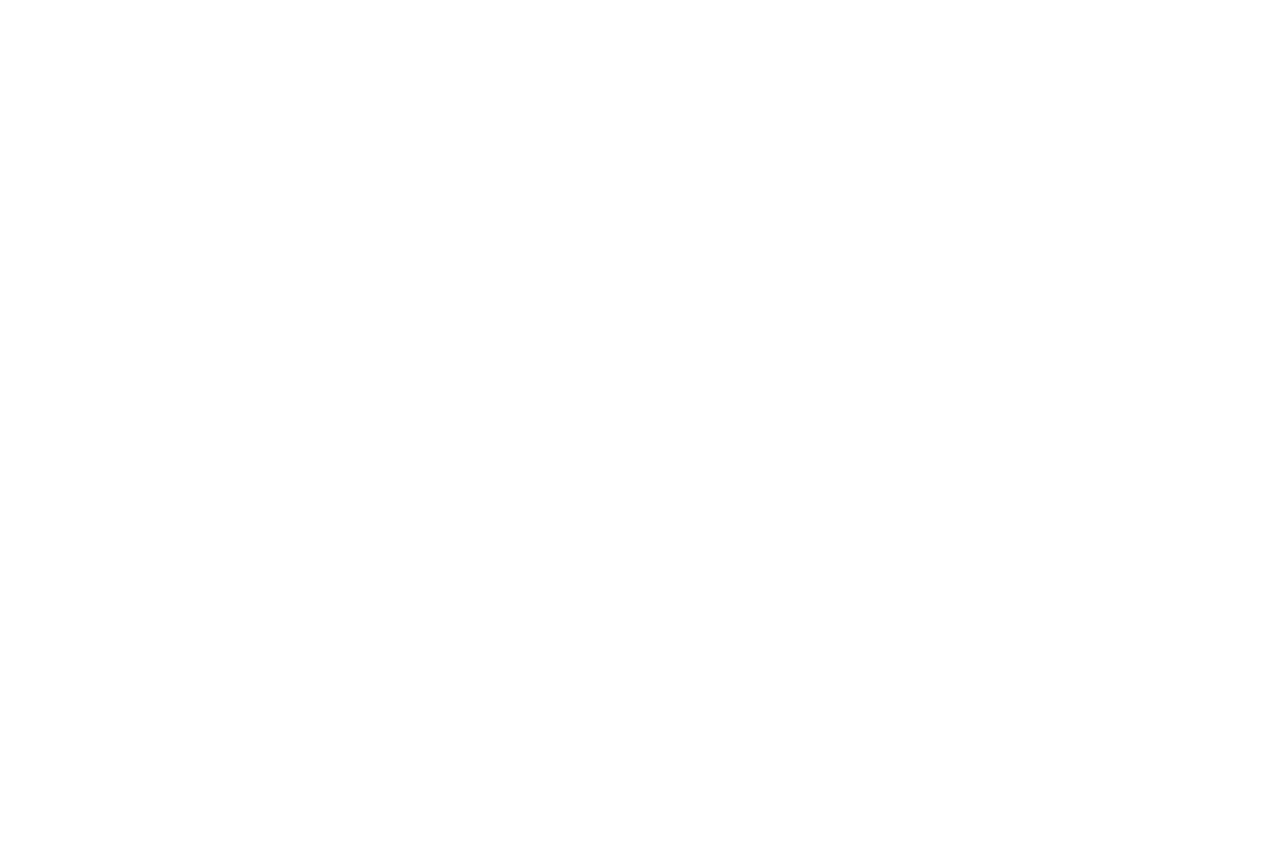
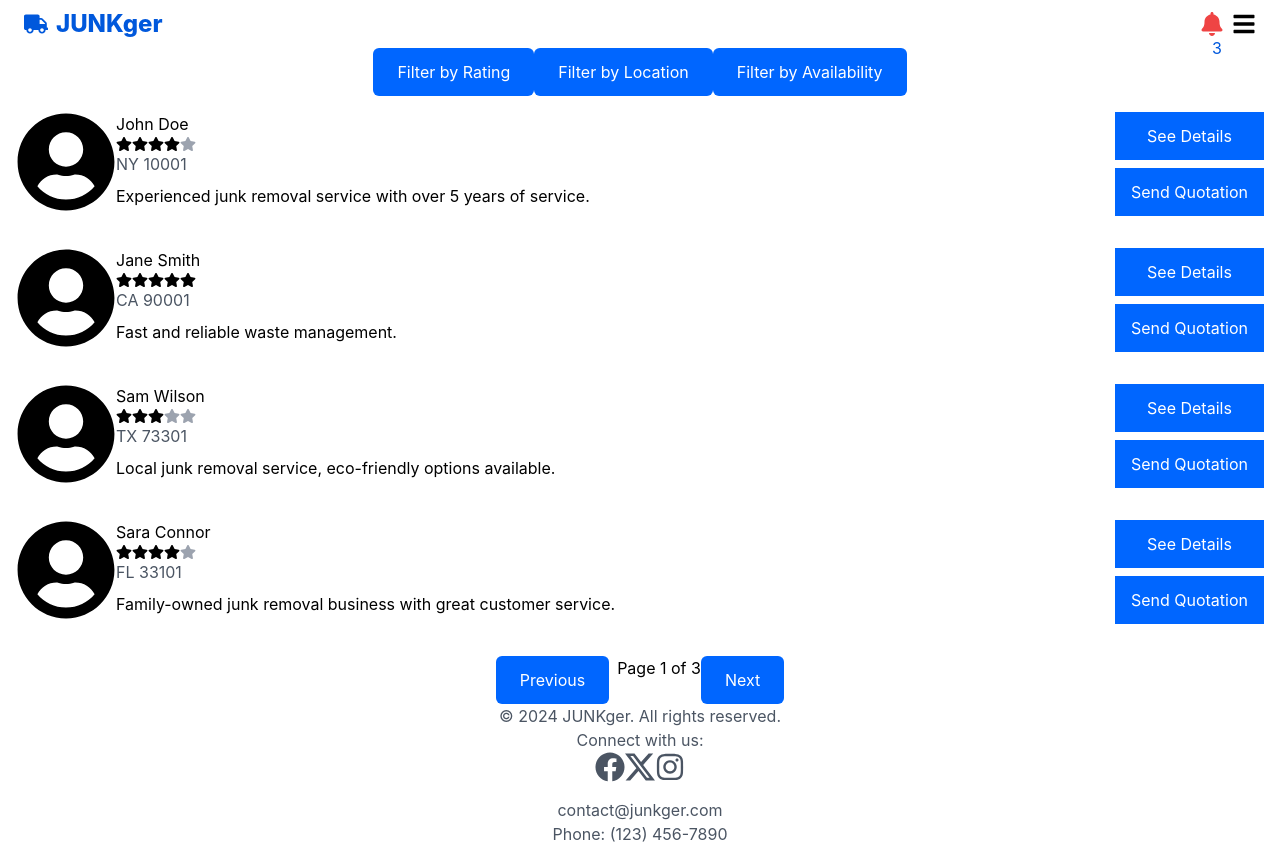
Before and after one commit to SpandanNepal/JunkManagementSolution, a React (Create React App) app in the folder client/: page /vendorsearchresult in a window 1280 px wide. Before the commit this address had no page. Before the commit the page ends 800 px from the top, so only its background shows below. Built offline with nearby package versions, Linux system fonts and the light colour scheme.

Commit message:
Added header and footer (#9)

```diff
--- a/client/src/Routes.tsx
+++ b/client/src/Routes.tsx
@@ -7,6 +7,8 @@
 import CustomerSignUp from './pages/CustomerSignUpPage';
 import JunkDescriptionForm from './pages/junkDescriptionForm';
 import VendorProfileForm from './pages/vendorProfileForm';
+import CustomerHomepage from './pages/CustomerHomepage';
+import VendorSearchResults from './pages/VendorSearchResults';
 
 const AppRoutes: React.FC = () => {
   return (
@@ -17,6 +19,9 @@
       <Route path="/customersignup" element={<CustomerSignUp />} />
       <Route path="/junkdescriptionform" element={<JunkDescriptionForm />} />
       <Route path="/vendorprofileform" element={<VendorProfileForm />} />
+      <Route path="/customerhomepage" element={<CustomerHomepage />} />
+      <Route path="/vendorsearchresult" element={<VendorSearchResults />} />
+      <Route path="*" element={<Login />} />
     </Routes>
   );
 };
--- a/client/src/index.tsx
+++ b/client/src/index.tsx
@@ -4,13 +4,17 @@
 import App from './App';
 import reportWebVitals from './reportWebVitals';
 import './output.css';
+import Footer from './pages/Footer';
+import Header from './pages/Header';
 
 const rootElement = document.getElementById('root');
 if (rootElement) {
   const root = ReactDOM.createRoot(rootElement);
   root.render(
     <React.StrictMode>
+      <Header isLoggedIn={true}/>
       <App />
+      <Footer />
     </React.StrictMode>
   );
 }
--- a/client/src/pages/CustomerHomepage.tsx
+++ b/client/src/pages/CustomerHomepage.tsx
@@ -1,19 +1,8 @@
-import React, { useState } from 'react';
+import React from 'react';
 import AddressSearchBar from './AddressSearchBar';
-import Header from './Header';
-import Menu from './Menu';
 import '../../src/index.css';
 
-export interface CustomerHomepageProps {
-}
-
 const CustomerHomepage: React.FC = () => {
-    const [menuOpen, setMenuOpen] = useState(false);
-
-    const toggleMenu = () => {
-        setMenuOpen(!menuOpen);
-    };
-
     const handleAddressSearch = (address: string) => {
         console.log('Searching for address:', address);
     };
@@ -27,15 +16,12 @@
                 backgroundSize: 'cover',
                 backgroundPosition: 'center',
                 backgroundRepeat: 'no-repeat',
+                position: 'relative', // Ensure the container is positioned correctly
             }}
         >
-            <Header toggleMenu={toggleMenu} />
-            <Menu isOpen={true} />
-            <div className="flex items-center justify-center h-full">
-                <div className="absolute inset-0 bg-black bg-opacity-50"></div>
-                <div className="relative z-10">
-                    <AddressSearchBar onSearch={handleAddressSearch} />
-                </div>
+            <div className="absolute inset-0 bg-black bg-opacity-50"></div>
+            <div className="relative z-10 flex items-center justify-center h-full">
+                <AddressSearchBar onSearch={handleAddressSearch} />
             </div>
         </div>
     );
--- /dev/null
+++ b/client/src/pages/Footer.tsx
@@ -0,0 +1,54 @@
+import React from 'react';
+import { FaFacebook, FaInstagram } from 'react-icons/fa';
+import { SiX } from 'react-icons/si';
+
+const Footer: React.FC = () => {
+    return (
+        <footer className="bg-gray-100 text-center py-6">
+            <p className="text-gray-600">&copy; 2024 JUNKger. All rights reserved.</p>
+            <p className="text-gray-600">Connect with us:</p>
+            <ul className="flex justify-center space-x-4">
+                <li>
+                    <a
+                        href="https://facebook.com/JUNKger"
+                        target="_blank"
+                        rel="noopener noreferrer"
+                        className="text-gray-600 hover:text-blue-600"
+                    >
+                        <FaFacebook className="inline-block text-blue-600" size={30} />
+                    </a>
+                </li>
+                <li>
+                    <a
+                        href="https://x.com/JUNKger"
+                        target="_blank"
+                        rel="noopener noreferrer"
+                        className="text-gray-600 hover:text-blue-600"
+                    >
+                        <SiX className="inline-block text-blue-600" size={30} />
+                    </a>
+                </li>
+                <li>
+                    <a
+                        href="https://instagram.com/JUNKger"
+                        target="_blank"
+                        rel="noopener noreferrer"
+                        className="text-gray-600 hover:text-pink-500"
+                    >
+                        <FaInstagram className="inline-block text-pink-500" size={30}/>
+                    </a>
+                </li>
+            </ul>
+            <p className="text-gray-600 mt-4">
+                <a href="mailto:contact@junkger.com" className="hover:text-green-500">
+                    contact@junkger.com
+                </a>
+            </p>
+            <p className="text-gray-600">
+                Phone: (123) 456-7890
+            </p>
+        </footer>
+    );
+};
+
+export default Footer;
--- a/client/src/pages/Header.tsx
+++ b/client/src/pages/Header.tsx
@@ -1,20 +1,58 @@
-import React from 'react';
-import { FaBars, FaTruck } from 'react-icons/fa';
+import React, { useState } from 'react';
+import { FaBars, FaBell, FaCog, FaHome, FaSignInAlt, FaSignOutAlt, FaTruck, FaUser, FaUserCog, FaQuestionCircle } from 'react-icons/fa';
 
-export interface HeaderProps {
-    toggleMenu: () => void;
-}
+const Header: React.FC<{ isLoggedIn: boolean }> = ({ isLoggedIn }) => {
+    const [menuOpen, setMenuOpen] = useState(false);
 
-const Header: React.FC<HeaderProps> = ({ toggleMenu }) => {
+    const toggleMenu = () => {
+        setMenuOpen(!menuOpen);
+    };
+
     return (
-        <div className="flex items-center justify-between p-4 bg-white bg-opacity-90">
+        <div className="flex items-center justify-between bg-white bg-opacity-90 relative px-6 py-2"> {/* Use px-18 */}
+            {/* Left Side */}
             <div className="flex items-center">
                 <FaTruck className="text-[#0058DC] text-2xl" />
-                <span className="text-2xl font-extrabold text-[#0058DC] ml-2 font-inter">JUNKGER</span>
+                <span className="text-2xl font-extrabold text-[#0058DC] font-inter ml-2">JUNKger</span>
             </div>
-            <button onClick={toggleMenu} className="text-black">
-                <FaBars className="text-2xl" />
-            </button>
+
+            {/* Right Side */}
+            <div className="flex items-center space-x-3">
+                {isLoggedIn && (
+                    <>
+                        <button className="relative focus:outline-none">
+                            <FaBell className="text-red-500 text-2xl" />
+                            <span className="absolute top-0 right-0 bg-red-500 text-[#0058DC] text-xs rounded-full px-1">3</span>
+                        </button>
+                        <button onClick={toggleMenu} className="text-black relative">
+                            <FaBars className="text-2xl ml-2" />
+                        </button>
+                    </>
+                )}
+
+                {isLoggedIn && menuOpen && (
+                    <div className="absolute top-16 right-0 w-auto bg-white bg-opacity-80 shadow-lg z-10">
+                        <ul className="flex flex-col p-4">
+                            <li className="flex items-center py-2 text-black hover:text-[#0058DC] hover:bg-gray-200 transition-colors duration-200">
+                                <FaHome className="mr-2" />
+                                <a href="#home">Home</a>
+                            </li>
+                            <li className="flex items-center py-2 text-black hover:text-[#0058DC] hover:bg-gray-200 transition-colors duration-200">
+                                <FaCog className="mr-2" />
+                                <a href="#settings">Settings</a>
+                            </li>
+                            <li className="flex items-center py-2 text-black hover:text-[#0058DC] hover:bg-gray-200 transition-colors duration-200">
+                                <FaQuestionCircle className="mr-2" />
+                                <a href="#help">Help</a>
+                            </li>
+                            <li className="flex items-center py-2 text-black hover:text-[#0058DC] hover:bg-gray-200 transition-colors duration-200">
+                                <FaSignOutAlt className="mr-2" />
+                                <a href="#signout">Signout</a>
+                            </li>
+                        </ul>
+                    </div>
+                )}
+            </div>
         </div>
     );
 };
--- a/client/src/pages/VendorSearchResults.tsx
+++ b/client/src/pages/VendorSearchResults.tsx
@@ -38,8 +38,6 @@
 
     return (
         <div>
-            <Header toggleMenu={toggleMenu} />
-            <Menu isOpen={menuOpen} />
             <div className="flex flex-col min-h-screen">
                 <div className="flex-grow p-8 pl-40"> {/* Increased left padding */}
                     <div className="flex justify-center mb-4">
```
Also changed, not shown: 2 other files (tests, documents, lock files or other folders).
